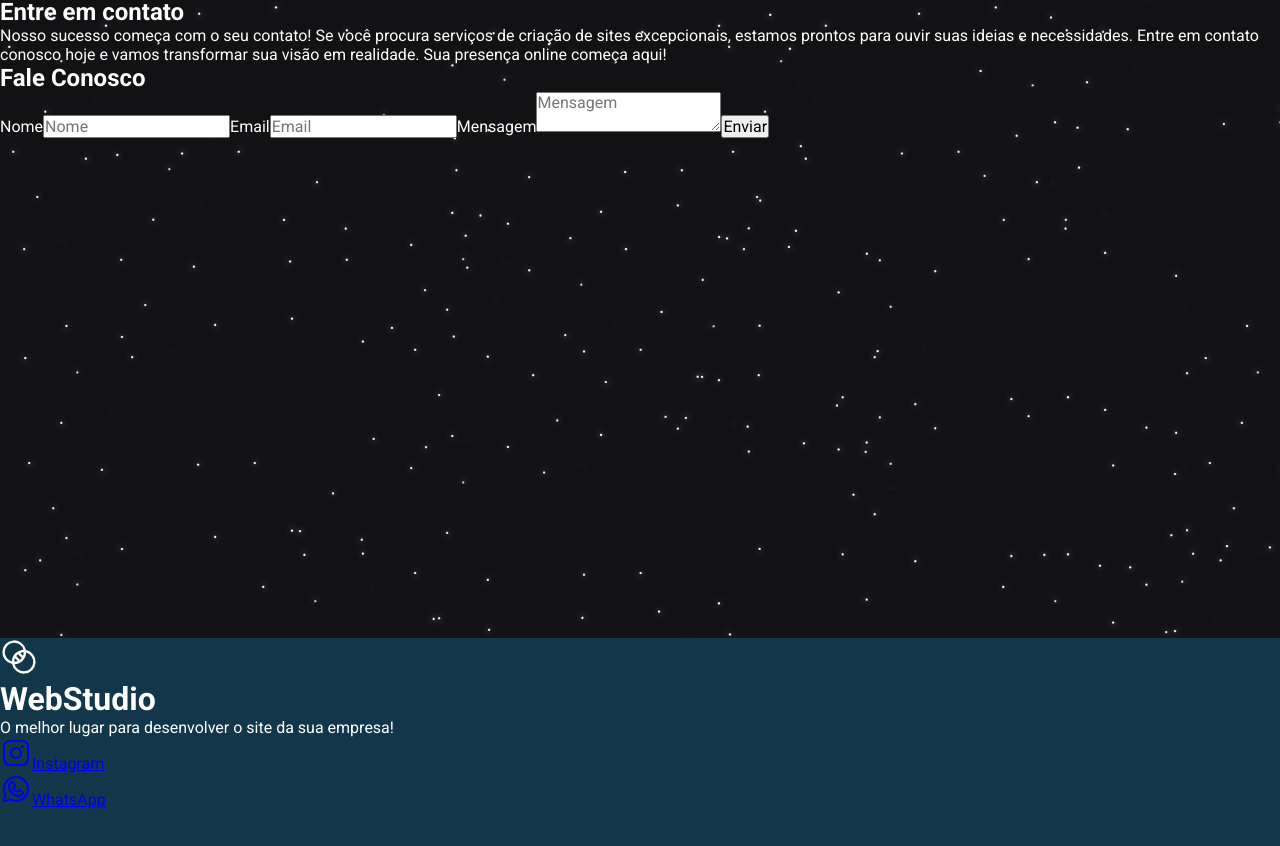
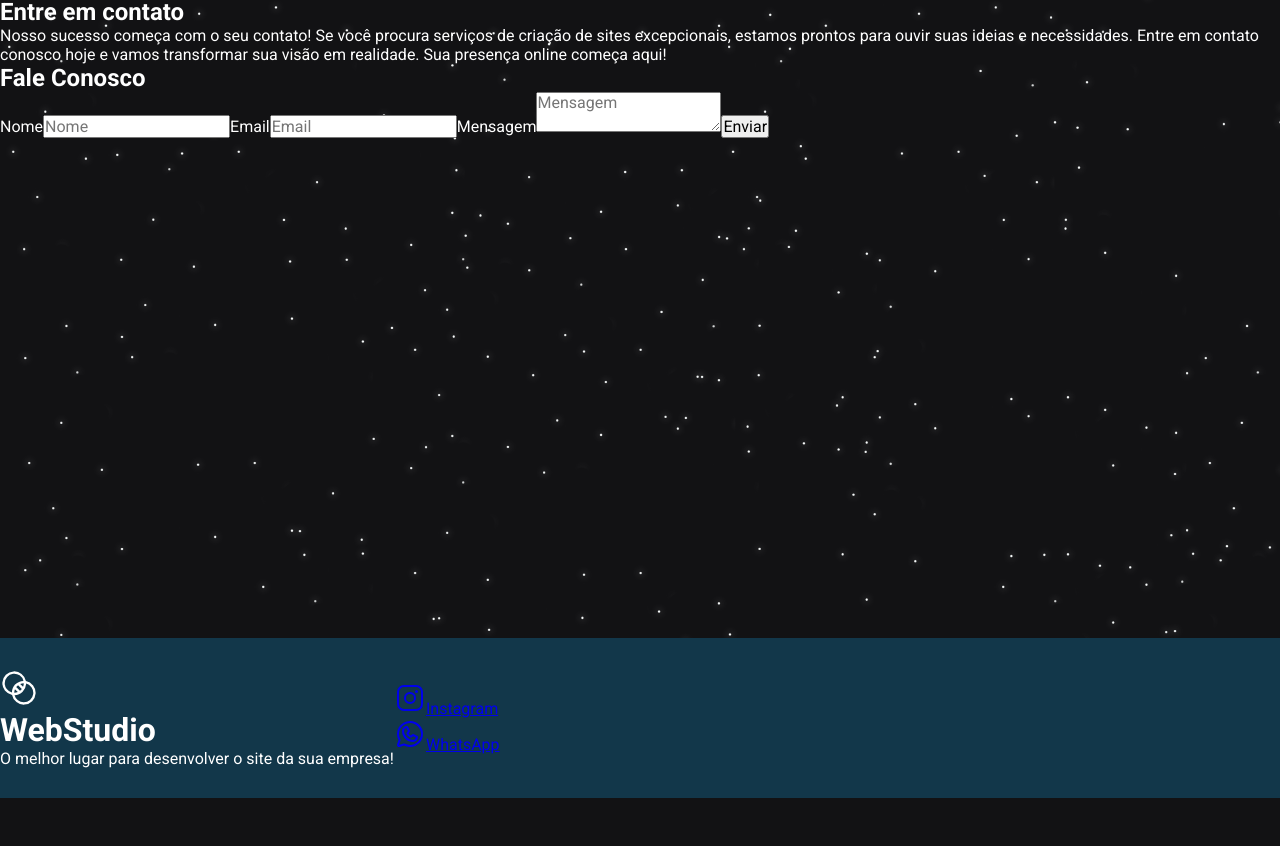
Before and after one commit to abraao0liveira/WebStudio, a React (Vite) app: page / in a window 1280 px wide. Shown: the part 1602-2448 px from the top of the page. After the commit the page ends 2400 px from the top, so only its background shows below. Built offline with nearby package versions, Linux system fonts and the light colour scheme.

Commit message:
update Footer (styles.js)

```diff
--- a/src/components/Footer/styles.js
+++ b/src/components/Footer/styles.js
@@ -1,7 +1,9 @@
 import styled from "styled-components";
 
 export const FooterContainer = styled.div`
-  height: 32vh;
+  display: flex;
+  align-items: center;
+  height: 20vh;
   background-color: ${(props) => props.theme['green-900']};
   color: ${(props) => props.theme['white']};
 `
```
